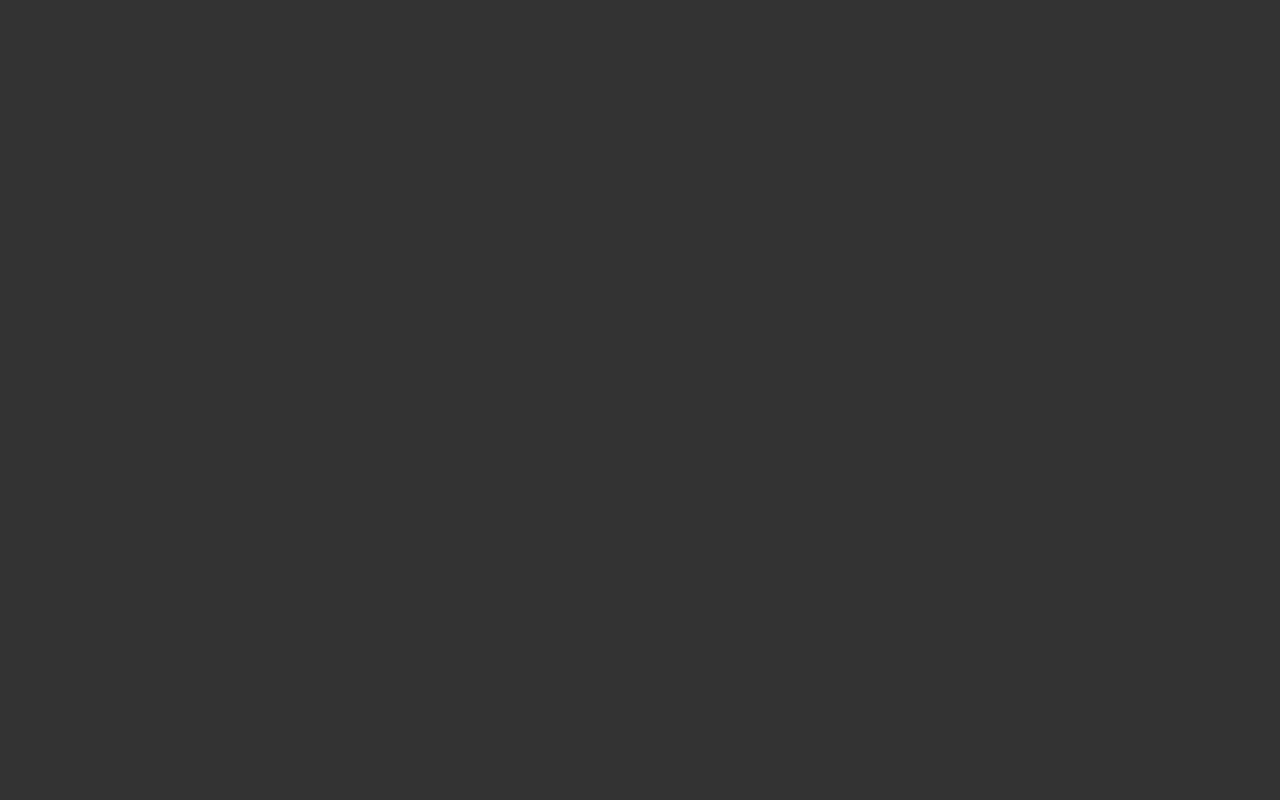
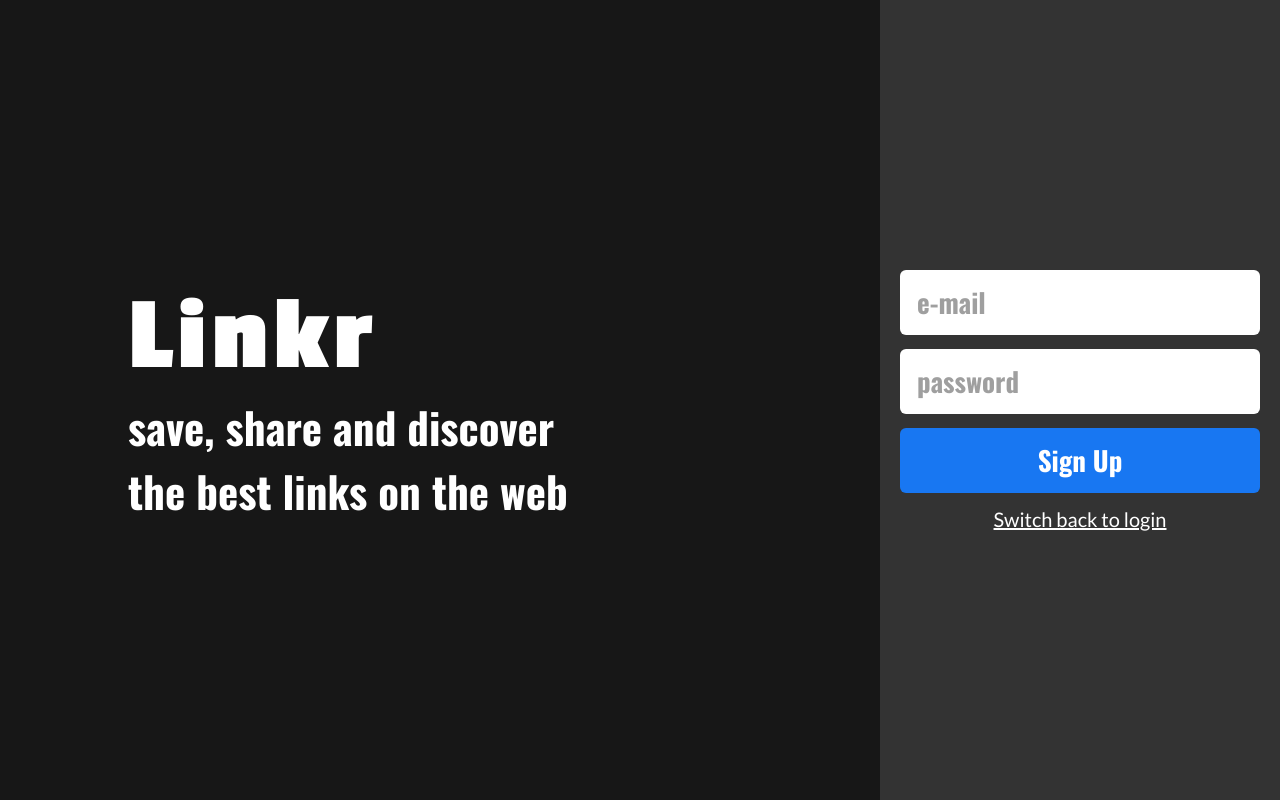
Before and after one commit to brbsg/linkr-front, a React (Create React App) app: page / in a window 1280 px wide. Before the commit this address had no page. Built offline with nearby package versions, Linux system fonts and the light colour scheme.

Commit message:
implements sign in page

```diff
--- a/src/App.js
+++ b/src/App.js
@@ -1,5 +1,6 @@
 import { BrowserRouter as Router, Routes, Route } from "react-router-dom";
 import { AuthProvider } from "./contexts/AuthContext";
+import SignIn from "./pages/SignIn/SignIn";
 import SignUp from "./pages/SignUp";
 
 function App() {
@@ -7,6 +8,7 @@ function App() {
     <AuthProvider>
       <Router>
         <Routes>
+          <Route path="/" element={<SignIn />} />
           <Route path="/sign-up" element={<SignUp />} />
         </Routes>
       </Router>
--- /dev/null
+++ b/src/components/FormSignIn.js
@@ -0,0 +1,95 @@
+import React, { useState } from "react";
+import styled from "styled-components";
+
+export default function FormSignIn() {
+  const [formData, setFormData] = useState({
+    email: "",
+    password: "",
+    username: "",
+    pictureUrl: "",
+  });
+
+  return (
+    <Container>
+      <Input placeholder="e-mail" />
+      <Input placeholder="password" />
+
+      <Button>Sign Up</Button>
+
+      <Link href="/sign-up">Switch back to login</Link>
+    </Container>
+  );
+}
+
+export const Container = styled.div`
+  height: 100vh;
+  min-width: 400px;
+
+  display: flex;
+  flex-flow: column;
+  justify-content: center;
+  align-items: center;
+  flex: 1;
+
+  gap: 14px;
+
+  background: #333333;
+`;
+
+const Input = styled.input`
+  height: 65px;
+  width: 90%;
+  padding-left: 17px;
+  background: #ffffff;
+
+  border-radius: 6px;
+  border: none;
+  font-family: "Oswald";
+  font-size: 27px;
+  font-style: normal;
+  font-weight: 700;
+  line-height: 40px;
+  letter-spacing: 0em;
+  text-align: left;
+  color: #000000;
+
+  ::placeholder {
+    font-family: "Oswald";
+    font-size: 27px;
+    font-style: normal;
+    font-weight: 700;
+    line-height: 40px;
+    letter-spacing: 0em;
+    text-align: left;
+    color: #9f9f9f;
+  }
+`;
+
+const Button = styled.button`
+  width: 90%;
+  height: 65px;
+
+  background: #1877f2;
+  border-radius: 6px;
+  border: none;
+
+  font-family: Oswald;
+  font-size: 27px;
+  font-style: normal;
+  font-weight: 700;
+  line-height: 40px;
+  letter-spacing: 0em;
+  text-align: center;
+`;
+
+const Link = styled.a`
+  font-family: Lato;
+  font-size: 20px;
+  font-style: normal;
+  font-weight: 400;
+  line-height: 24px;
+  letter-spacing: 0em;
+  text-decoration: underline;
+  color: #ffffff;
+  cursor: pointer;
+`;
--- /dev/null
+++ b/src/pages/SignIn/SignIn.js
@@ -0,0 +1,23 @@
+import styled from "styled-components";
+import FormSignIn from "../../components/FormSignIn";
+
+import FormSignUp from "../../components/FormSignUp";
+import Logo from "../../components/Logo";
+
+function SignUp() {
+  return (
+    <Container>
+      <Logo />
+      <FormSignIn />
+    </Container>
+  );
+}
+
+export const Container = styled.div`
+  all: unset;
+  display: flex;
+  width: 100vw;
+  height: 100vh;
+`;
+
+export default SignUp;
```
Also changed, not shown: src/pages/SignIn/index.js (deleted, +0 -12 lines).
